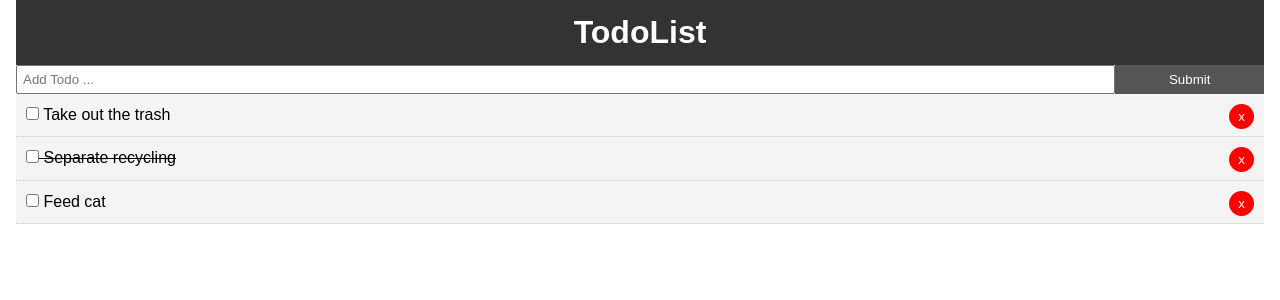
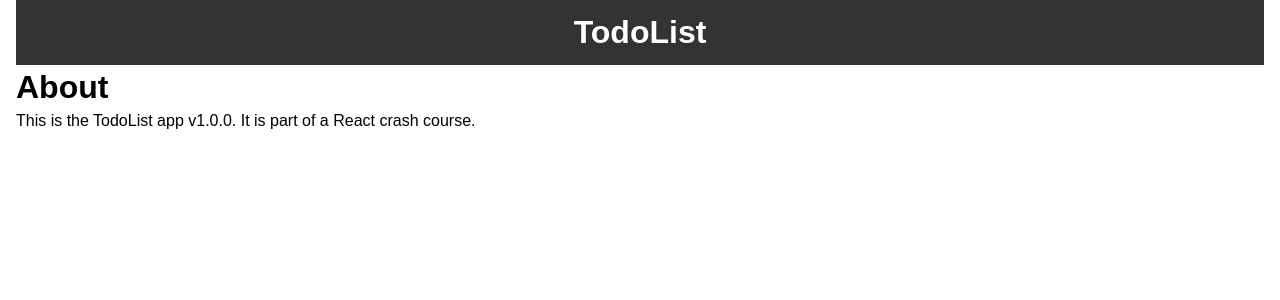
Before and after one commit to lianthompson/react-crash-course, a React (Create React App) app: page /about in a window 1280 px wide. Shown: the top 300 px of the page. Built offline with nearby package versions, Linux system fonts and the light colour scheme.

Commit message:
add routes and about page

```diff
--- a/package.json
+++ b/package.json
@@ -5,6 +5,7 @@
   "dependencies": {
     "react": "^16.8.6",
     "react-dom": "^16.8.6",
+    "react-router-dom": "^5.0.1",
     "react-scripts": "3.0.1",
     "uuid": "^3.3.2"
   },
--- a/src/App.js
+++ b/src/App.js
@@ -1,7 +1,9 @@
 import React, { Component } from 'react';
+import { BrowserRouter as Router, Route} from 'react-router-dom';
 import Header from './components/layout/Header';
 import Todos from './components/Todos';
 import AddTodo from './components/AddTodo';
+import About from './components/pages/About';
 import uuid from 'uuid';
 import './App.css';
 
@@ -53,13 +55,20 @@
 
 render() {
   return (
+    <Router>
       <div className="App">
         <div className="container">
           <Header />
+          <Route exact path="/" render={props => (
+            <React.Fragment>
               <AddTodo addTodo={this.addTodo}/>
               <Todos todos={this.state.todos} markComplete={this.markComplete} delTodo={this.delTodo}/>
+            </React.Fragment>
+          )} />
+          <Route path="/about" component={About}/>
         </div>
       </div>
+    </Router>
   );
 }
 }
--- /dev/null
+++ b/src/components/pages/About.js
@@ -0,0 +1,10 @@
+import React from 'react'
+
+export default function About() {
+    return (
+        <React.Fragment>
+            <h1>About</h1>
+            <p>This is the TodoList app v1.0.0. It is part of a React crash course.</p>
+        </React.Fragment>
+    )
+}
```
Also changed, not shown: 1 other file (tests, documents, lock files or other folders). Lines whose indentation alone changed are shown as unchanged.
